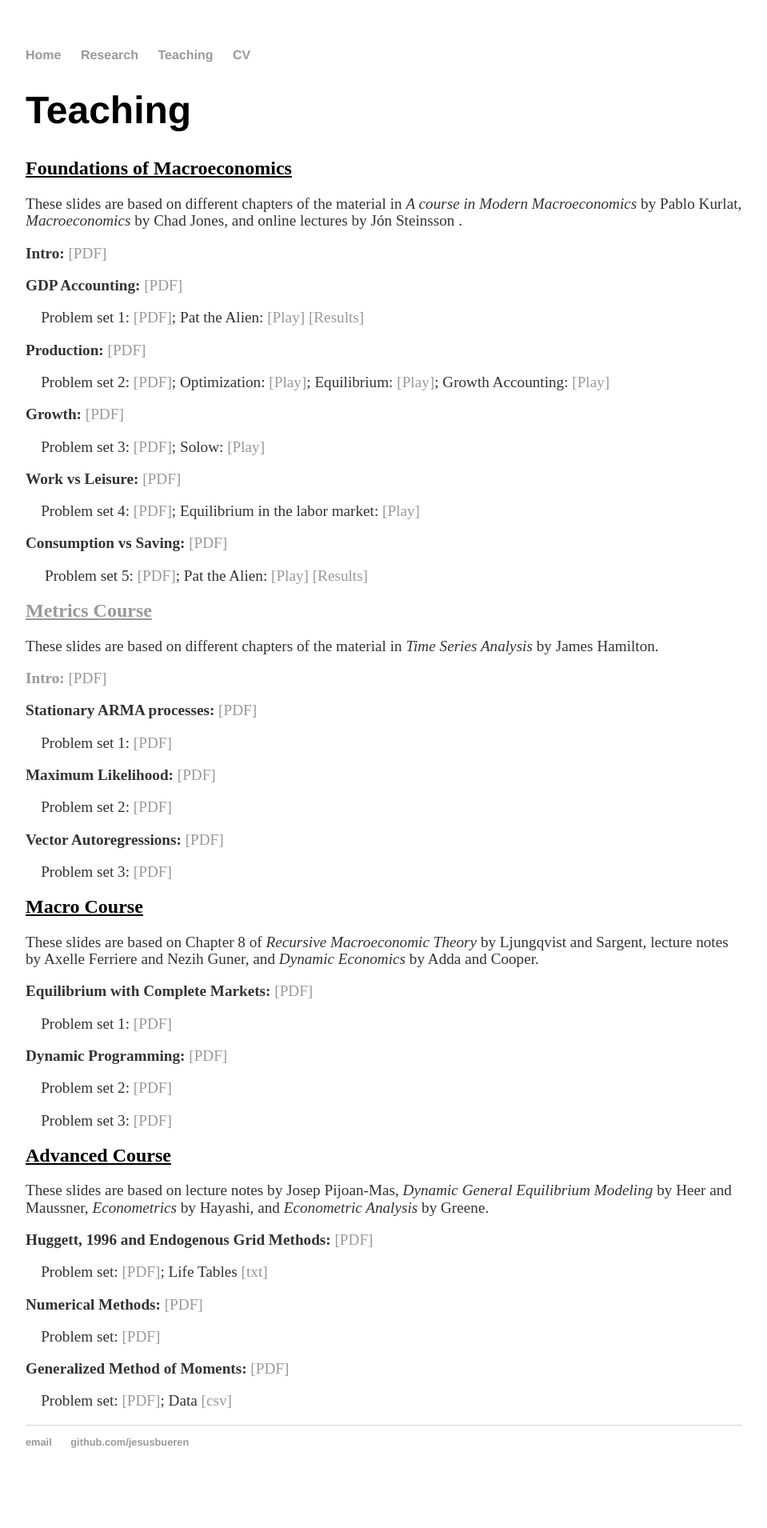
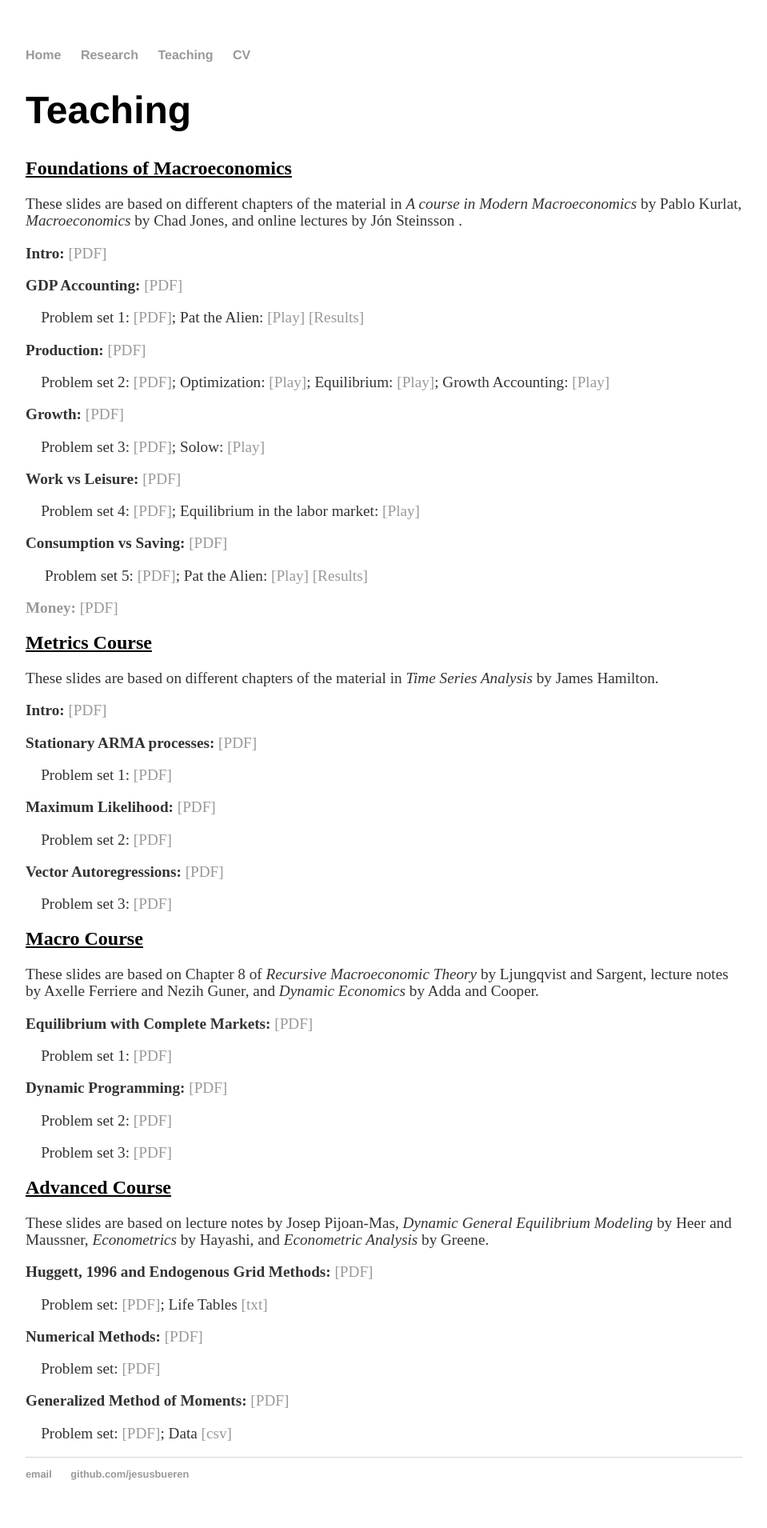
Before and after one commit to jesusbueren/jesusbueren.github.io, a Jekyll site: the page built from teaching/index.html, in a window 1280 px wide. Shown: the whole page at 80% size, without its empty margins (160-1119 px from the left). Built offline with Jekyll 4.4.1, drawn with Linux system fonts in a browser that asks for light colours; before the commit the page ends 1870 px from its top, so only the background shows below that.

Commit message:
Add Money section with PDF link to index.html

```diff
--- a/teaching/index.html
+++ b/teaching/index.html
@@ -21,6 +21,7 @@
 				<p>&nbsp;&nbsp;&nbsp;&nbsp;Problem set 4: <a href="FoundationsMacro/WorkLeisure_exercises.pdf">[PDF]</a>; Equilibrium in the labor market: <a href="https://jesusbueren.github.io/Work-Leisure/">[Play]</a></p>
 				<p><strong>Consumption vs Saving:</strong> <a href="FoundationsMacro/ConsumptionSaving.pdf">[PDF]</a></p>
 				<p>&nbsp;&nbsp;&nbsp;&nbsp; Problem set 5: <a href="FoundationsMacro/ConsumptionSaving_exercises.pdf">[PDF]</a>; Pat the Alien: <a href="https://jesusbueren.github.io/pat-discount-factor-game">[Play]</a> <a href="https://jesusbueren.github.io/pat-discount-factor-game/results">[Results] </p>
+				<p><strong>Money:</strong> <a href="FoundationsMacro/Money.pdf">[PDF]</a></p>
             </article>
         </section>
         <section>
```
